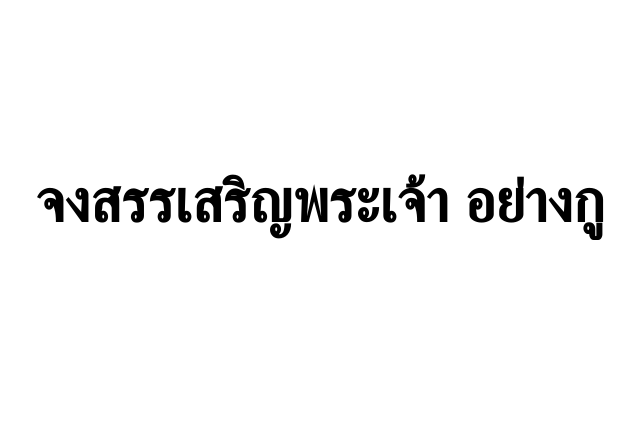
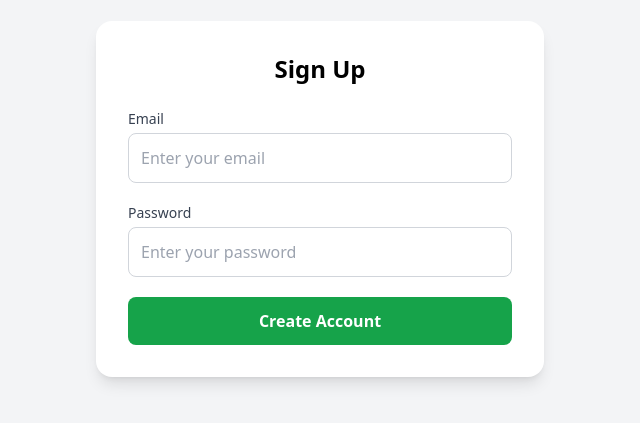
Before and after one commit to MickieeeJT/Senior, a React (Vite) app in the folder project/frontend/: page /signup in a window 1280 px wide. Shown: the part 201-624 px from the top of the page, without its empty margins (320-960 px from the left). Built offline with nearby package versions, Linux system fonts and the light colour scheme.

Commit message:
Apply .gitignore

```diff
--- a/project/frontend/package.json
+++ b/project/frontend/package.json
@@ -11,7 +11,8 @@
   },
   "dependencies": {
     "react": "^19.1.0",
-    "react-dom": "^19.1.0"
+    "react-dom": "^19.1.0",
+    "react-router-dom": "^7.8.2"
   },
   "devDependencies": {
     "@eslint/js": "^9.30.1",
--- a/project/frontend/src/App.jsx
+++ b/project/frontend/src/App.jsx
@@ -1,17 +1,24 @@
-import { useState } from 'react'
+import { Routes, Route } from "react-router-dom";
+import LandingPage from "./LandingPage.jsx";
+import LoginPage from "./Login.jsx";
+import SignupPage from "./Signup.jsx";
+import Home from "./Home.jsx";
+import PrivateRoute from "./PrivateRoute.jsx"; // import wrapper
 
-
-function App() {
-  const [count, setCount] = useState(0)
-
+export default function App() {
   return (
-
-    <div className='flex flex-col justify-center items-center text-center font-bold text-6xl h-screen '>
-      <div>
-        จงสรรเสริญพระเจ้า อย่างกู
-      </div>
-    </div>
-  )
+    <Routes>
+      <Route path="/" element={<LandingPage />} />
+      <Route path="/login" element={<LoginPage />} />
+      <Route path="/signup" element={<SignupPage />} />
+      <Route
+        path="/home"
+        element={
+          <PrivateRoute>
+            <Home />
+          </PrivateRoute>
+        }
+      />
+    </Routes>
+  );
 }
-
-export default App
--- /dev/null
+++ b/project/frontend/src/Home.jsx
@@ -0,0 +1,7 @@
+export default function Home() {
+    return (
+        <div className="flex h-screen items-center justify-center bg-green-100">
+            <h1 className="text-4xl font-bold">Welcome Home! 🎉</h1>
+        </div>
+    );
+}
--- /dev/null
+++ b/project/frontend/src/LandingPage.jsx
@@ -0,0 +1,26 @@
+import { Link } from "react-router-dom";
+
+export default function LandingPage() {
+    return (
+        <div className="flex h-screen items-center justify-center bg-gray-100">
+            <div className="bg-white p-10 rounded-2xl shadow-lg text-center space-y-6">
+                <h1 className="text-3xl font-bold">Welcome</h1>
+                <p className="text-gray-600">Choose an option to continue</p>
+                <div className="flex gap-4 justify-center">
+                    <Link
+                        to="/login"
+                        className="px-6 py-3 bg-blue-600 text-white rounded-lg font-semibold hover:bg-blue-700 transition"
+                    >
+                        Sign In
+                    </Link>
+                    <Link
+                        to="/signup"
+                        className="px-6 py-3 bg-green-600 text-white rounded-lg font-semibold hover:bg-green-700 transition"
+                    >
+                        Sign Up
+                    </Link>
+                </div>
+            </div>
+        </div>
+    );
+}
--- /dev/null
+++ b/project/frontend/src/Login.jsx
@@ -0,0 +1,96 @@
+import { useState } from "react";
+import { useNavigate } from "react-router-dom";
+
+export default function LoginPage() {
+  const [email, setEmail] = useState("");
+  const [password, setPassword] = useState("");
+  const [message, setMessage] = useState("");
+  const [loading, setLoading] = useState(false);
+  const navigate = useNavigate();
+
+  const handleSubmit = async (e) => {
+    e.preventDefault();
+    setLoading(true);
+    setMessage("");
+
+    try {
+      const response = await fetch("http://localhost:8080/auth/login", {
+        method: "POST",
+        headers: { "Content-Type": "application/json" },
+        body: JSON.stringify({ email, password }),
+      });
+
+      const data = await response.json();
+      console.log("Server Response:", data);
+
+      if (response.ok && data.success) {
+        setMessage("✅ Login successful!");
+        // redirect after short delay
+        setTimeout(() => navigate("/home"), 1000);
+      } else {
+        setMessage("❌ " + data.message);
+      }
+    } catch (err) {
+      console.error("Login error:", err);
+      setMessage("⚠️ Error connecting to server");
+    } finally {
+      setLoading(false);
+    }
+  };
+
+  return (
+    <div className="flex h-screen items-center justify-center bg-gray-100">
+      <div className="w-full max-w-md bg-white p-8 rounded-2xl shadow-lg">
+        <h1 className="text-2xl font-bold text-center mb-6">Login</h1>
+        <form onSubmit={handleSubmit} className="space-y-5">
+          <div>
+            <label className="block text-sm font-medium text-gray-700">
+              Email
+            </label>
+            <input
+              type="email"
+              placeholder="Enter your email"
+              value={email}
+              onChange={(e) => setEmail(e.target.value)}
+              className="mt-1 w-full rounded-lg border border-gray-300 p-3 focus:outline-none focus:ring-2 focus:ring-blue-500"
+              required
+            />
+          </div>
+          <div>
+            <label className="block text-sm font-medium text-gray-700">
+              Password
+            </label>
+            <input
+              type="password"
+              placeholder="Enter your password"
+              value={password}
+              onChange={(e) => setPassword(e.target.value)}
+              className="mt-1 w-full rounded-lg border border-gray-300 p-3 focus:outline-none focus:ring-2 focus:ring-blue-500"
+              required
+            />
+          </div>
+          <button
+            type="submit"
+            disabled={loading}
+            className={`w-full py-3 rounded-lg font-semibold transition ${
+              loading
+                ? "bg-gray-400 cursor-not-allowed"
+                : "bg-blue-600 hover:bg-blue-700 text-white"
+            }`}
+          >
+            {loading ? "Logging in..." : "Login"}
+          </button>
+        </form>
+        {message && (
+          <p
+            className={`mt-4 text-center text-sm ${
+              message.startsWith("✅") ? "text-green-600" : "text-red-600"
+            }`}
+          >
+            {message}
+          </p>
+        )}
+      </div>
+    </div>
+  );
+}
--- /dev/null
+++ b/project/frontend/src/PrivateRoute.jsx
@@ -0,0 +1,6 @@
+import { Navigate } from "react-router-dom";
+
+export default function PrivateRoute({ children }) {
+    const token = localStorage.getItem("token"); // check if token exists
+    return token ? children : <Navigate to="/login" />;
+}
--- /dev/null
+++ b/project/frontend/src/Signup.jsx
@@ -0,0 +1,96 @@
+import { useState } from "react";
+
+export default function SignupPage() {
+  const [email, setEmail] = useState("");
+  const [password, setPassword] = useState("");
+  const [message, setMessage] = useState("");
+  const [loading, setLoading] = useState(false);
+
+  const handleSubmit = async (e) => {
+    e.preventDefault();
+    setLoading(true);
+    setMessage("");
+
+    try {
+      const response = await fetch("http://localhost:8080/auth/signup", {
+        method: "POST",
+        headers: {
+          "Content-Type": "application/json",
+        },
+        body: JSON.stringify({ email, password }),
+      });
+
+      const result = await response.json();
+      console.log("Server Response:", result);
+
+      if (response.ok && result.success) {
+        setMessage("✅ " + result.message);
+        setEmail("");
+        setPassword("");
+      } else {
+        setMessage("❌ " + result.message);
+      }
+    } catch (error) {
+      console.error("Error:", error);
+      setMessage("⚠️ Could not connect to server");
+    } finally {
+      setLoading(false);
+    }
+  };
+
+  return (
+    <div className="flex h-screen items-center justify-center bg-gray-100">
+      <div className="w-full max-w-md bg-white p-8 rounded-2xl shadow-lg">
+        <h2 className="text-2xl font-bold text-center mb-6">Sign Up</h2>
+        <form onSubmit={handleSubmit} className="space-y-5">
+          <div>
+            <label className="block text-sm font-medium text-gray-700">
+              Email
+            </label>
+            <input
+              type="email"
+              value={email}
+              onChange={(e) => setEmail(e.target.value)}
+              placeholder="Enter your email"
+              className="mt-1 w-full rounded-lg border border-gray-300 p-3 focus:outline-none focus:ring-2 focus:ring-green-500"
+              required
+            />
+          </div>
+          <div>
+            <label className="block text-sm font-medium text-gray-700">
+              Password
+            </label>
+            <input
+              type="password"
+              value={password}
+              onChange={(e) => setPassword(e.target.value)}
+              placeholder="Enter your password"
+              className="mt-1 w-full rounded-lg border border-gray-300 p-3 focus:outline-none focus:ring-2 focus:ring-green-500"
+              required
+            />
+          </div>
+          <button
+            type="submit"
+            disabled={loading}
+            className={`w-full py-3 rounded-lg font-semibold transition ${
+              loading
+                ? "bg-gray-400 cursor-not-allowed"
+                : "bg-green-600 hover:bg-green-700 text-white"
+            }`}
+          >
+            {loading ? "Creating..." : "Create Account"}
+          </button>
+        </form>
+        {message && (
+          <p
+            className={`mt-4 text-center text-sm ${
+              message.startsWith("✅") ? "text-green-600" : "text-red-600"
+            }`}
+          >
+            {message}
+          </p>
+        )}
+      </div>
+    </div>
+  );
+}
--- a/project/frontend/src/main.jsx
+++ b/project/frontend/src/main.jsx
@@ -1,10 +1,13 @@
-import { StrictMode } from 'react'
-import { createRoot } from 'react-dom/client'
-import './index.css'
-import App from './App.jsx'
+import { StrictMode } from "react";
+import { createRoot } from "react-dom/client";
+import { BrowserRouter } from "react-router-dom";
+import "./index.css";
+import App from "./App.jsx";
 
-createRoot(document.getElementById('root')).render(
+createRoot(document.getElementById("root")).render(
   <StrictMode>
-    <App />
-  </StrictMode>,
-)
+    <BrowserRouter>
+      <App />
+    </BrowserRouter>
+  </StrictMode>
+);
```
Also changed, not shown: 2 other files (tests, documents, lock files or other folders).
